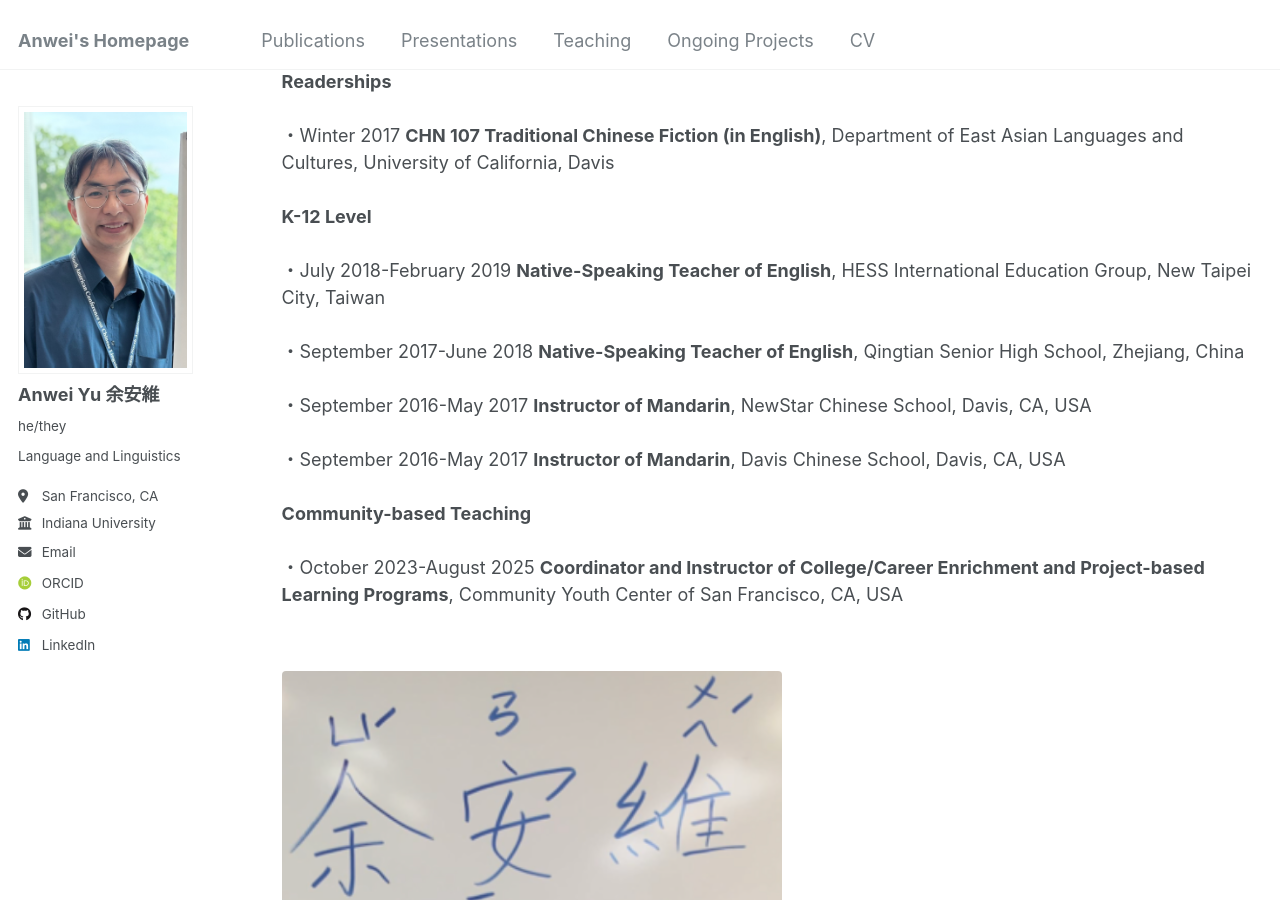
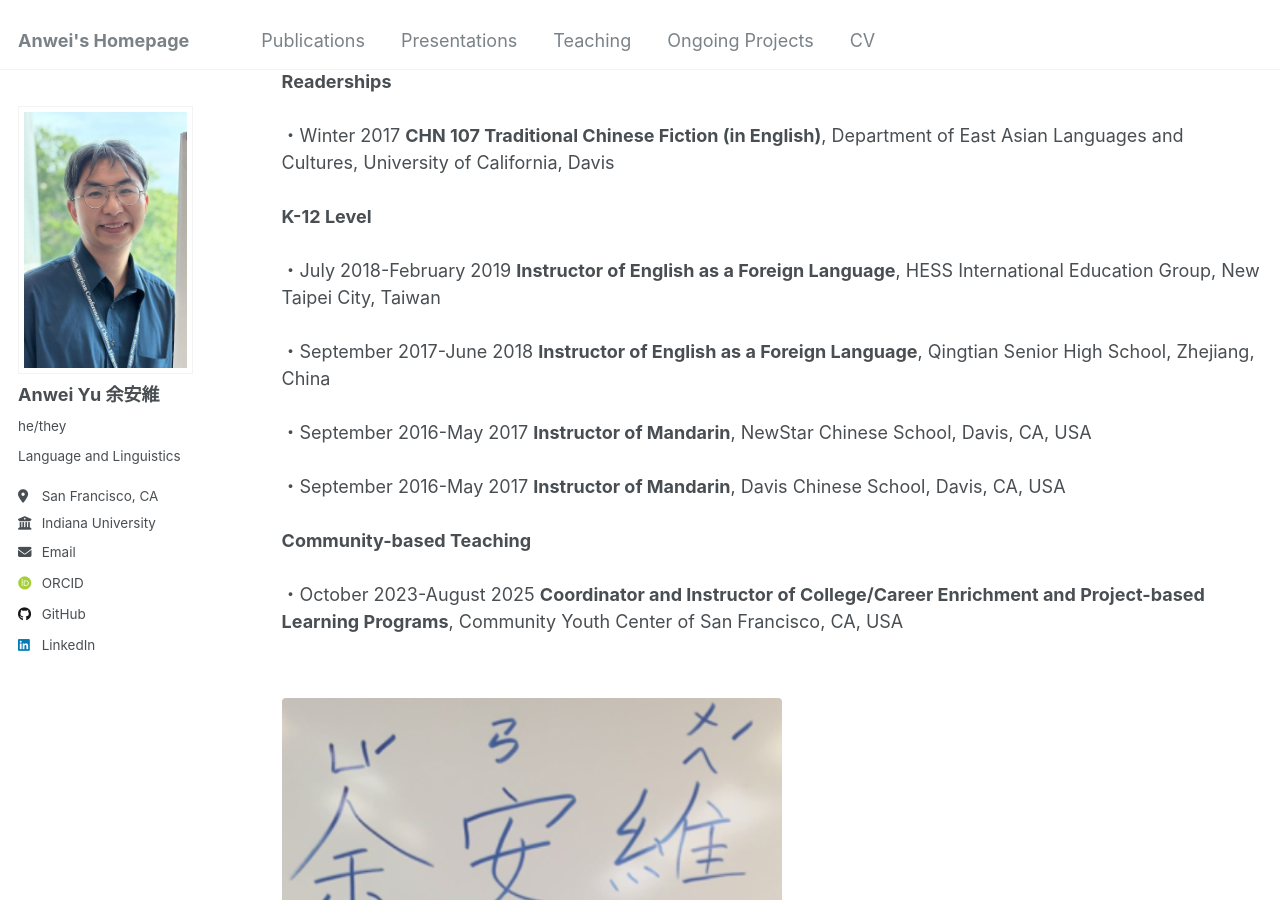
Before and after one commit to anweiyu/anweiyu.github.io, a Jekyll site: the page built from _pages/teaching.html, in a window 1280 px wide and 900 px high, scrolled down 1700 px. Built offline with Jekyll 4.4.1, drawn with Linux system fonts in a browser that asks for light colours; some web fonts are replaced.

Commit message:
Update teaching.html

```diff
--- a/_pages/teaching.html
+++ b/_pages/teaching.html
@@ -29,8 +29,8 @@ author_profile: true
 <strong>Readerships</strong><br><br>
 ・Winter 2017 <strong>CHN 107 Traditional Chinese Fiction (in English)</strong>, Department of East Asian Languages and Cultures, University of California, Davis<br><br>
 <strong>K-12 Level</strong><br><br>
-・July 2018-February 2019 <strong>Native-Speaking Teacher of English</strong>, HESS International Education Group, New Taipei City, Taiwan<br><br>
-・September 2017-June 2018 <strong>Native-Speaking Teacher of English</strong>, Qingtian Senior High School, Zhejiang, China<br><br>
+・July 2018-February 2019 <strong>Instructor of English as a Foreign Language</strong>, HESS International Education Group, New Taipei City, Taiwan<br><br>
+・September 2017-June 2018 <strong>Instructor of English as a Foreign Language</strong>, Qingtian Senior High School, Zhejiang, China<br><br>
 ・September 2016-May 2017 <strong>Instructor of Mandarin</strong>, NewStar Chinese School, Davis, CA, USA<br><br>
 ・September 2016-May 2017 <strong>Instructor of Mandarin</strong>, Davis Chinese School, Davis, CA, USA<br><br>
 <strong>Community-based Teaching</strong><br><br>
```
